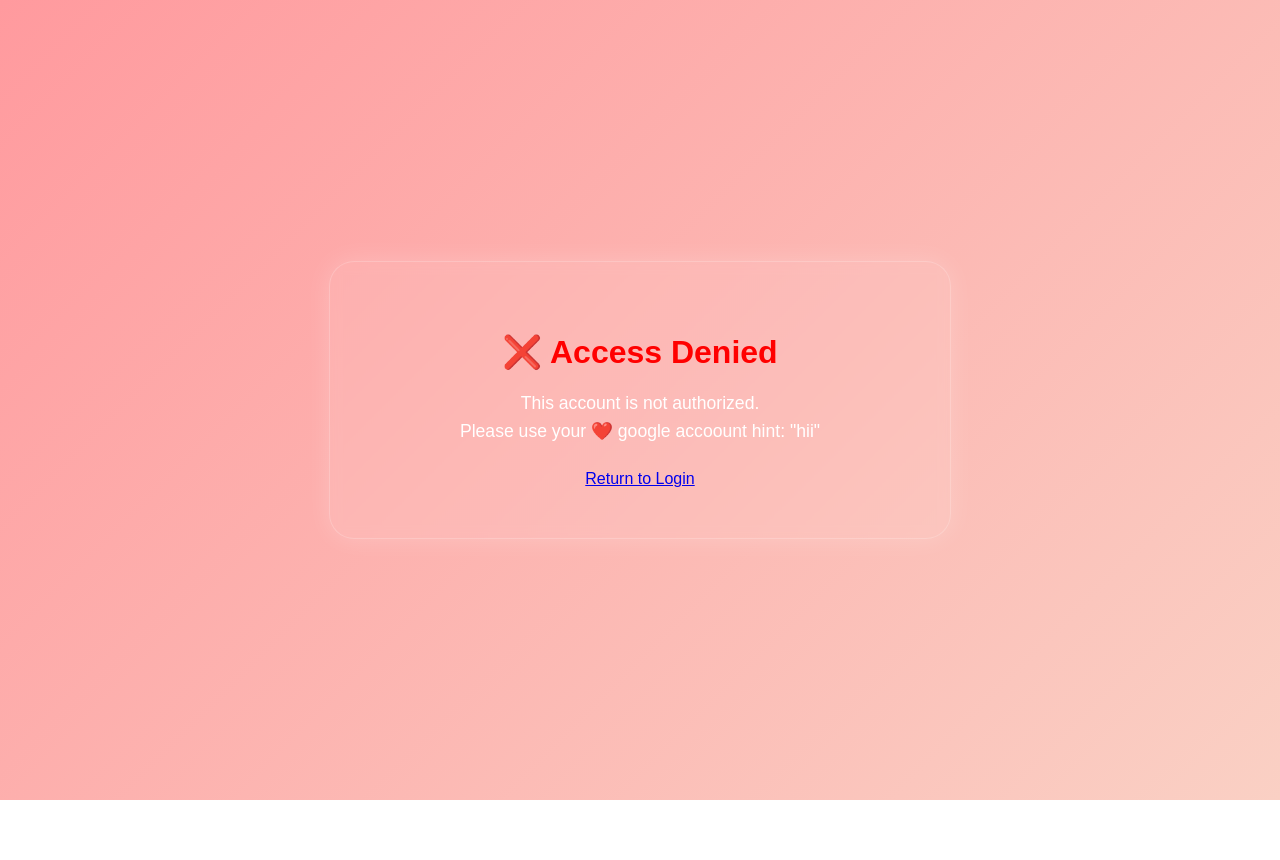
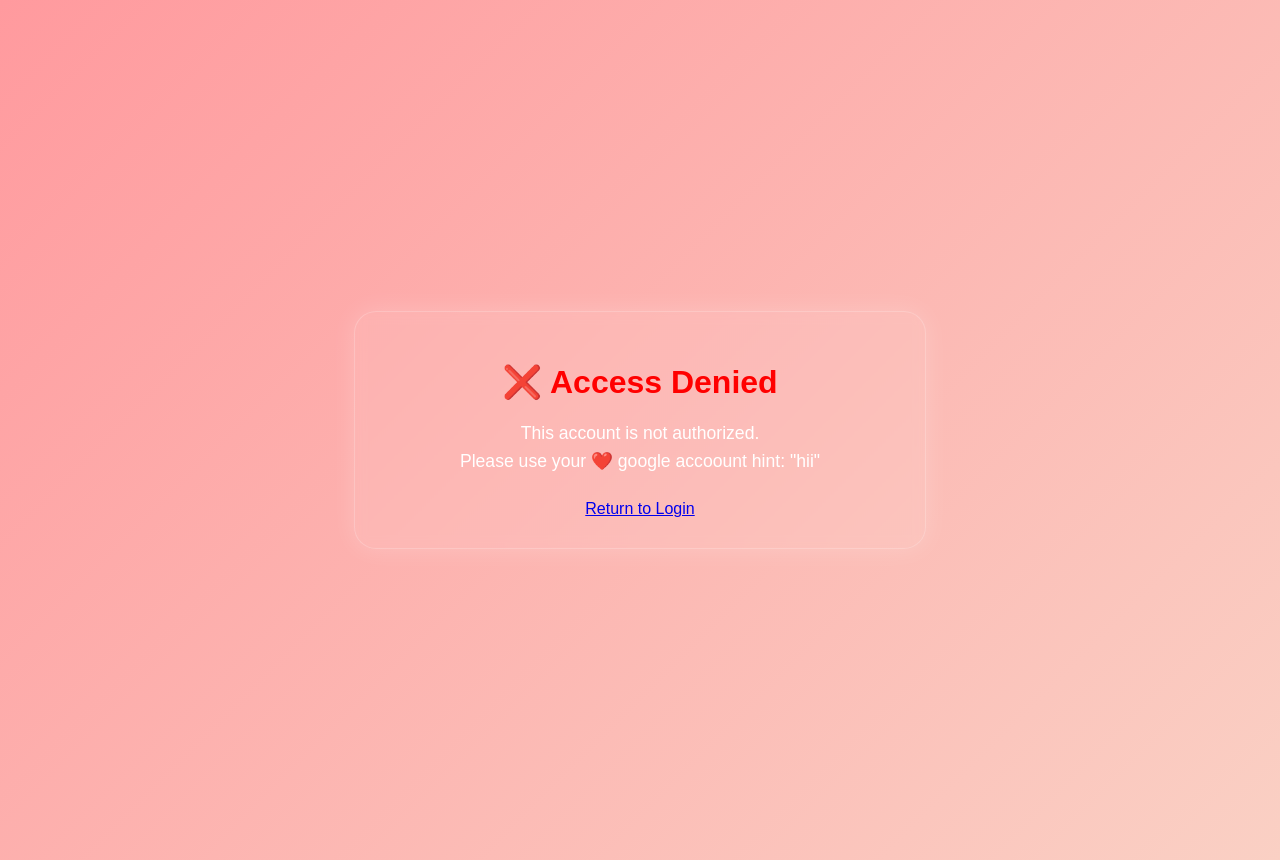
Before and after one commit to police-1111/luv, a website: page Confession/denied.html in a window 1280 px wide. Before the commit the page ends 800 px from the top, so only its background shows below. Drawn offline with Linux system fonts and the light colour scheme.

Commit message:
Update style.css

```diff
--- a/Confession/style.css
+++ b/Confession/style.css
@@ -1,22 +1,24 @@
+/* 🌸 General Page Styling */
 /* 🌸 General Page Styling */
 body {
   margin: 0;
-  height: 100vh;
+  min-height: 100vh;
   background: linear-gradient(135deg, #ff9a9e, #fad0c4);
   display: flex;
   justify-content: center;
-  align-items: center;
-  overflow-y: auto;
+  align-items: center; /* initially center vertically */
   font-family: 'Poppins', sans-serif;
   color: #fff;
   scroll-behavior: smooth;
+  padding: 30px 0;
+  overflow-y: auto; /* Page scroll enabled */
 }
 
 /* 💌 Card Container */
 .card {
   background: rgba(255, 255, 255, 0.08);
-  padding: 50px 60px;
-  border-radius: 25px;
+  padding: 30px 35px;
+  border-radius: 22px;
   box-shadow: 0 0 25px rgba(255, 255, 255, 0.2);
   backdrop-filter: blur(6px);
   -webkit-backdrop-filter: blur(6px);
@@ -27,6 +29,13 @@ body {
   position: relative;
   z-index: 3;
   border: 1px solid rgba(255, 255, 255, 0.2);
+
+  /* 🔥 FIX: Card grows naturally, no internal scroll */
+  max-height: none;
+  overflow: visible;
+
+  /* Center card initially, allow it to expand */
+  margin: 0 auto;
 }
 
 /* ✨ Headings & Text */
```
